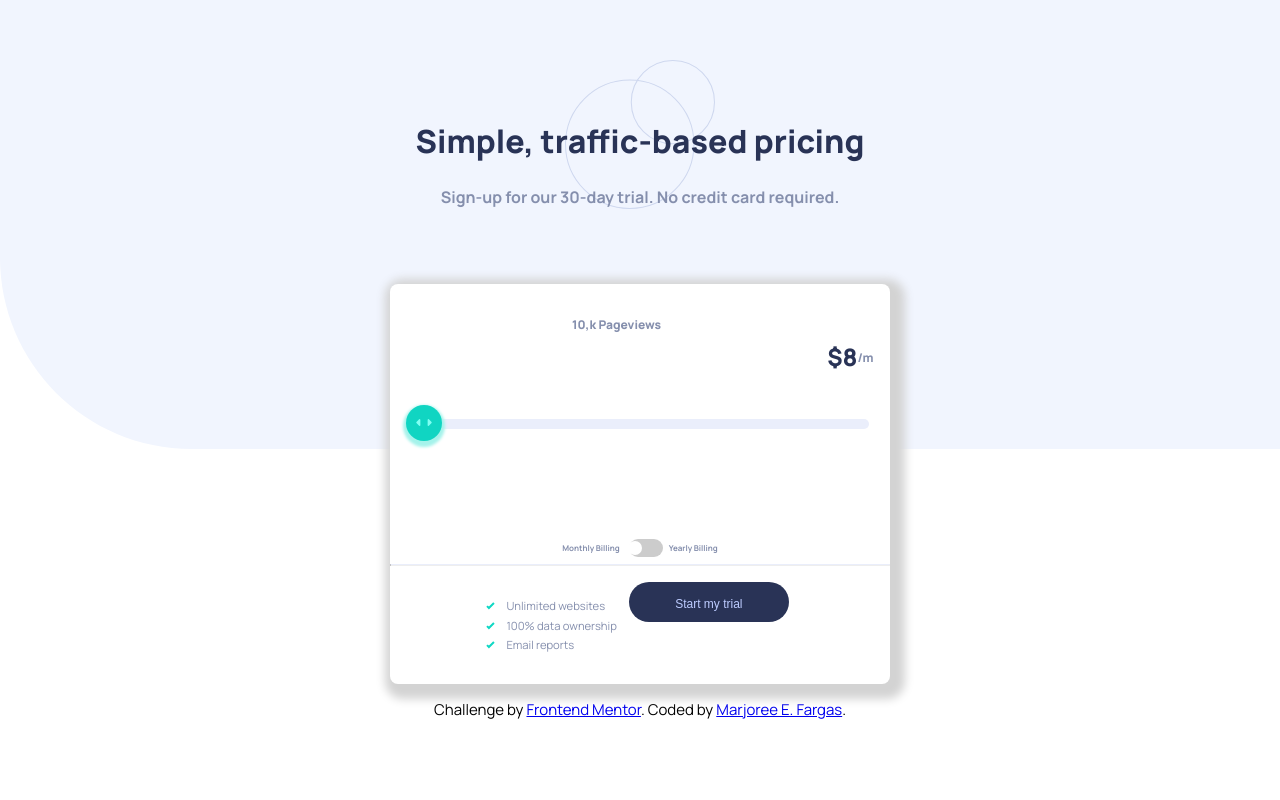
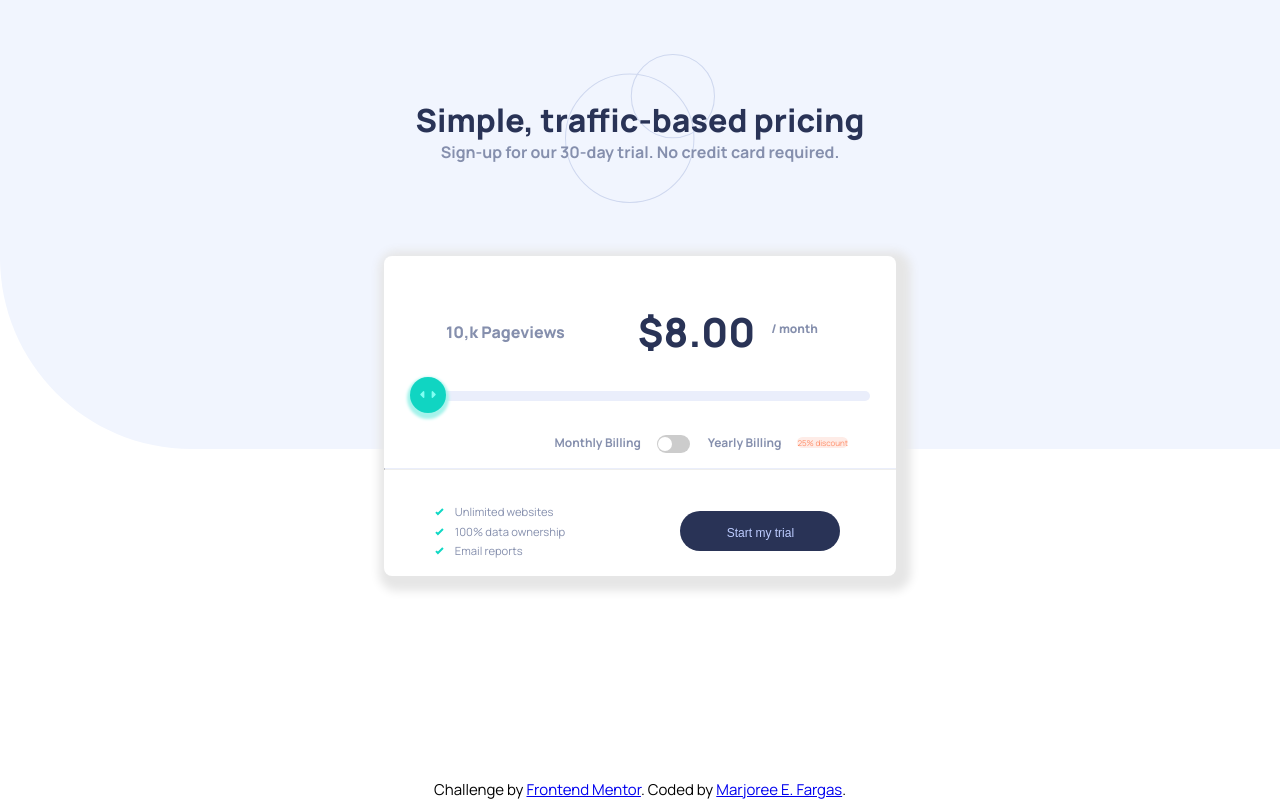
Before and after one commit to mfargas/interactive-pricing-component, a plain HTML site: page index.html in a window 1280 px wide. Drawn offline with Linux system fonts and the light colour scheme.

Commit message:
Update component styling and documentation

```diff
--- a/index.css
+++ b/index.css
@@ -12,7 +12,7 @@ body{
     font-family: 'Manrope', sans-serif;
     font-size: 15px;
     width: 100vw;
-    height: 90vh;
+    height: 100vh;
     background-image: url('./images/bg-pattern.svg');
     background-repeat: no-repeat;
     background-color: hsl(0, 0%, 100%);
@@ -24,8 +24,8 @@ header{
     display: flex;
     flex-direction: column;
     width: max-content;
-    height: 15rem;
-    margin: auto;
+    height: 10rem;
+    margin: 3rem auto;
     justify-content: center;
     background-image: url('./images/pattern-circles.svg');
     background-size: 10em;
@@ -36,64 +36,64 @@ header{
 }
 
 header h1{
-    margin-top: 10%;
-    margin-right: auto;
-    margin-left: auto;
+    margin:  auto auto 0 auto;
     width: max-content;
     height: max-content;
     align-items: baseline;
     font-size: 2rem;
     font-weight: 800;
-    line-height: 5rem;
+    line-height: 3rem;
     color: hsl(227, 35%, 25%);
 }
 
 header h5{
     color: hsl(225, 20%, 60%);
     font-size: 1rem;
-    line-height: 2rem;
+    line-height: 1rem;
+    margin-bottom: auto;
+    height: max-content;
 }
 
-h4{
+/* h4{
     margin: auto;
     width: max-content;
     color: hsl(227, 35%, 25%);
-}
+} */
 
 .price-component{
-    margin: auto;
+    margin: 0 auto auto auto;
     display: flex;
     flex-direction: column;
     position: relative;
-    height: 60%;
-    max-height: 400px;
-    width: 60%;
-    max-width: 500px;
+    height: 40%;
+    width: 40%;
     background-color: hsl(0, 0%, 100%);
     border-radius: 0.5rem;
-    box-shadow: 5px 5px 10px 10px rgb(211, 211, 211);
+    box-shadow: 5px 5px 10px 10px rgb(230, 230, 230);
 }
 
-section{
+/* section{
     margin: auto;
-}
+} */
 
 .pageviews-comp{
     color: hsl(225, 20%, 60%);
-    font-size: 0.75rem;
+    font-size: 1rem;
     font-family: 'Manrope', sans-serif;
     font-weight: 800;
+    margin: auto;
 }
 
 .price-comp {
     color: hsl(227, 35%, 25%);
-    font-size: 1.5rem;
+    font-size: 2.5rem;
     font-family: 'Manrope', sans-serif;
     font-weight: 800;
     position: relative;
     display: flex;
+    width: max-content;
     flex-direction: row;
-    margin-top: 5%;
+    margin: auto;
 }
 
 .price-option {
@@ -101,40 +101,35 @@ section{
     font-size: 0.75rem;
     font-family: 'Manrope', sans-serif;
     font-weight: 800;
-    margin-top: 20%;
+    margin: 1rem;
 }
 
-.billing-options, .card-bottom{
+.price-per-pageviews{
     display: flex;
-    height: 33%;
-    flex-direction: row;
-    justify-content: space-evenly;
+    width: 90%;
+    margin: 3rem auto 0 auto;
+    justify-content: space-between;
+    align-items: center;
 }
 
 .slider-views{
-    width: 90%;
+    width: 100%;
     height: 100%;
     top: 20%;
     flex-direction: column;
     display: flex;
 }
 
-.billing-options h5{
-    color: hsl(225, 20%, 60%);
-    font-size: 0.5rem;
-}
-
 input[type='range']{
     -webkit-appearance: none;
-    width: 110%;
+    width: 90%;
     height: 0.75em;
     border-radius: 25px;
     background: linear-gradient(to right, #82CFD0 0%, #82CFD0 50%, #fff 50%, #fff 100%);
     transition: background 450ms ease-in;
     color: transparent;
     /* background: hsl(174, 86%, 45%); */
-    margin-top: auto;
-    margin-bottom: auto;
+    margin: 2rem auto;
 }
 
 input[type=range]::-webkit-slider-runnable-track{
@@ -204,33 +199,46 @@ input[type=range]::-ms-thumb{
     cursor: pointer;
 }
 
+input[type="range"]::-ms-fill-lower {
+    background: #43e5f7;
+}
+
 input[type="range"]::-moz-range-progress {
-    background-color: #43e5f7;
+    background: #43e5f7;
 }
 input[type="range"]::-moz-range-track {
-    background-color: hsl(224, 65%, 95%);
+    background: hsl(224, 65%, 95%);
 }
 
 input[type=range]:focus::-webkit-slider-runnable-track {
     border: 0.5px solid hsl(0, 0%, 100%);
 }
 
+.billing-options, .card-bottom{
+    display: flex;
+    flex-direction: row;
+}
+
 .billing-options{
-    font-size: 1rem;
     height: 4rem;
-    justify-content: center;
+    width: max-content;
     align-items: center;
-    margin: 0;
+    margin: auto 3rem auto auto;
+}
+
+.billing-options h5{
+    color: hsl(225, 20%, 60%);
+    font-size: 0.75rem;
+    margin: auto 1rem;
 }
 
 .bill-switch{
     display: inline-block;
     position: relative;
-    margin-left: 10px;
-    margin-right: 15px;
-    width: 1.5rem;
+    margin: auto 35px auto auto;;
     height: 1rem;
     border-radius: 5px;
+    transform-origin: left;
 }
 
 .bill-switch input{
@@ -239,15 +247,14 @@ input[type=range]:focus::-webkit-slider-runnable-track {
 
 .switch {
     position: absolute;
-    left: -1px;
     cursor: pointer;
     background-color: #ccc;
     border-radius: 15px;
     height: 18px;
-    width: 34px;
-    left: -1px;
+    width: 33px;
     -webkit-transition: .4s;
     transition: .4s;
+
 }
 
 .switch input{
@@ -260,35 +267,40 @@ input[type=range]:focus::-webkit-slider-runnable-track {
     height: 14px;
     width: 14px;
     top: 2px;
-    left: -0.25px;
+    left: 1px;
     border-radius: 10px;
     background-color: white;
     -webkit-transition: .4s;
     transition: .4s;
 }
 
-input:checked + .switch:before {
+input:checked+ .switch:before {
     -webkit-transform: translateX(1rem);
     -ms-transform: translateX(1rem);
     transform: translateX(1rem);
 }
 
-input:checked + .switch {
+switch {
     background-color: hsl(223, 50%, 87%);
 }
 
-input:focus + .bill-switch {
-    box-shadow: 0 0 1px hsl(223, 50%, 87%);
+input:checked +  {
+    background-color: #43e5f7;
 }
 
-.billing-options p{
-    color: hsl(225, 20%, 60%);
-    height: max-content;
+input:focus + .bill-switch {
+    box-shadow: 0 0 1px #43e5f7;
+}
+
+.discount{
+    color: hsl(15, 100%, 70%);
+    background-color: hsl(14, 92%, 95%);
+    font-size: 8px;
+    border-radius: 10px;
+    margin: auto;
 }
 
 .jscript-components{
-    margin-top: 1rem;
-    padding: 1rem;
     display: flex;
     height: 100%;
     width: 100%;
@@ -296,26 +308,26 @@ input:focus + .bill-switch {
 
 .price-component hr{
     border-top: 0.5px solid hsl(224, 65%, 95%);
+    width: 100%;
+    margin: 1rem auto;
 }
 
 .card-bottom{
     height: 40%;
+    width: 100%;
     padding: 0;
-    margin-top: 1rem;
-    margin-bottom: 1rem;
+    margin: 1rem auto;
     display: flex;
+    justify-content: space-evenly;
 }
 
 ul{
     list-style: url('./images/icon-check.svg');
-    margin-top: auto;
-    margin-bottom: auto;
+    margin:auto;
 }
 
 ul li{
-    margin-top: auto;
-    margin-bottom: auto;
-    margin-left: 1em;
+    margin: auto auto auto 1em;
     padding: 0.25rem;
     text-align: left;
     font-size: 0.75em;
@@ -331,7 +343,7 @@ button{
     width: 10rem;
     padding: 0.5rem;
     font-size: 0.75rem;
-    margin-left: 0.5rem;
+    margin: auto;
     line-height: 1.5rem;
     border-color: transparent;
     cursor: pointer;
@@ -361,11 +373,10 @@ button{
     }
 
     .price-component{
-        width: 100%;
-        margin: auto;
+        width: 90%;
+        height: 60%;
+        margin: 0 auto auto auto;
         text-align: center;
-        margin-left: auto;
-        margin-right: auto;
     }
 
     .jscript-components{
@@ -375,12 +386,6 @@ button{
 
     .slider-views{
         height: 5rem;
-    }
-
-    .price-comp{
-        margin-left: auto;
-        margin-right: auto;
-        margin-top: auto;
     }
 
     .card-bottom{
--- a/index.html
+++ b/index.html
@@ -21,10 +21,22 @@
   <section class="jscript-components">
 
     <div class="slider-views" id="pricingSlider">
-      <div class="pageviews-comp">
+      <div class="price-per-pageviews"><div class="pageviews-comp">
         <span class="pageviews">100k</span>
             Pageviews
       </div>
+      <div class="price-comp" data-price-output='{
+              "0": ["$", "8", "/ month"],
+              "1": ["$", "12", "/ month"],
+              "2": ["$", "16", "/ month"],
+              "3": ["$", "24", "/ month"],
+              "4": ["$", "36", "/ month"]
+            }'>
+        <span class="price-currency">$</span>
+        <span class="price-amount">16</span>.00
+        <span class="price-option">/month</span>
+      </div>
+    </div>
 
       <input type="range" class="slider"
         data-price-input='{
@@ -35,30 +47,21 @@
           "4": ["1", "m"]
         }'
         oninput="updatePageviews(this.value)">
+        <output class="bubble"></output>
     </div>
     <div class="pricing-slider-value"></div>
-    <div class="price-comp"
-      data-price-output='{
-        "0": ["$", "8", "/m"],
-        "1": ["$", "12", "/m"],
-        "2": ["$", "16", "/m"],
-        "3": ["$", "24", "/m"],
-        "4": ["$", "36", "/m"]
-      }'>
-      <span class="price-currency">$</span>
-      <span class="price-amount">16</span>
-      <span class="price-option">/month</span>
-    </div>
+
   </section>
 
   <section class="billing-options">
-    <h5>Monthly Billing         </h5>
+    <h5>Monthly Billing</h5>
     <label class="bill-switch">
       <input type="checkbox">
       <span class="switch round">
       </span>
     </label>
     <h5>Yearly Billing</h5>
+    <p class="discount">25% discount</p>
   </section>
   <hr>
   <section class="card-bottom">
--- a/pricing.js
+++ b/pricing.js
@@ -53,12 +53,14 @@ function updatePageviews(val){
 function handlePricingSlider(input, output) {
 
     // output the current slider value
-    if (input.currentValEl) input.currentValEl.innerHTML = input.data[input.el.value];
+    if (input.currentValEl){
+        input.currentValEl.innerHTML = input.data[input.el.value];
+    }
 
     // output the current slider value
-    if (input.currentValEl)
+    if (input.currentValEl){
         input.currentValEl.innerHTML = input.data[input.el.value];
-
+    }
     // update prices
     for (let i = 0; i < output.length; i++) {
         const outputObj = output[i];
```
Also changed, not shown: images/screenshot-price-component.png (added), 3 other files.
